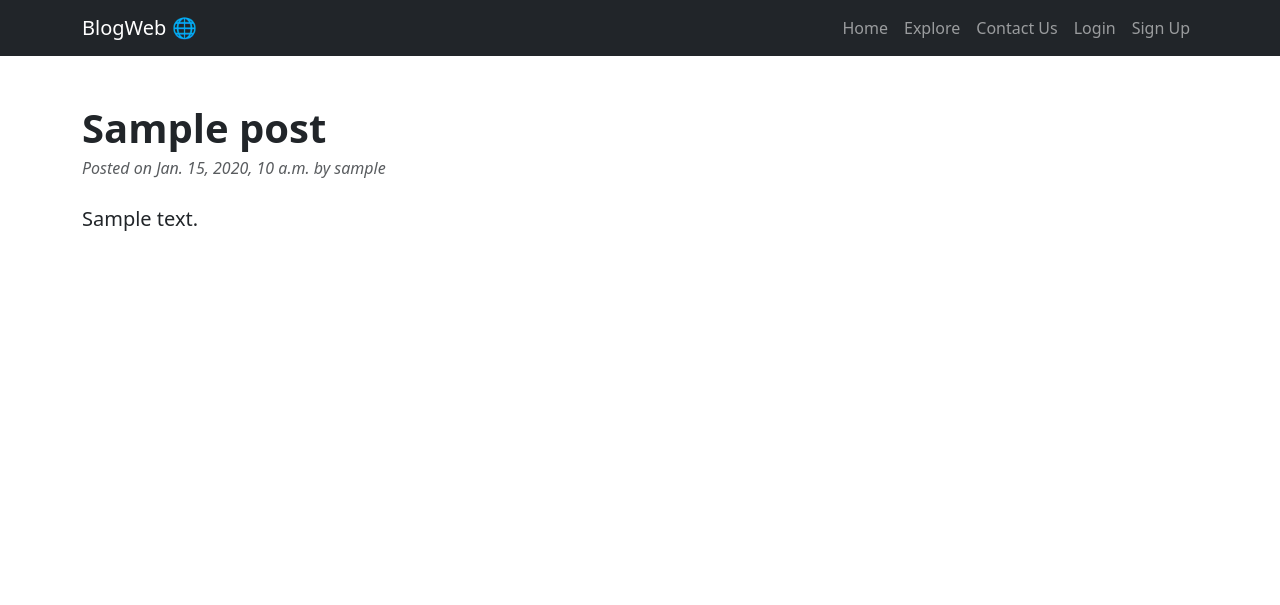
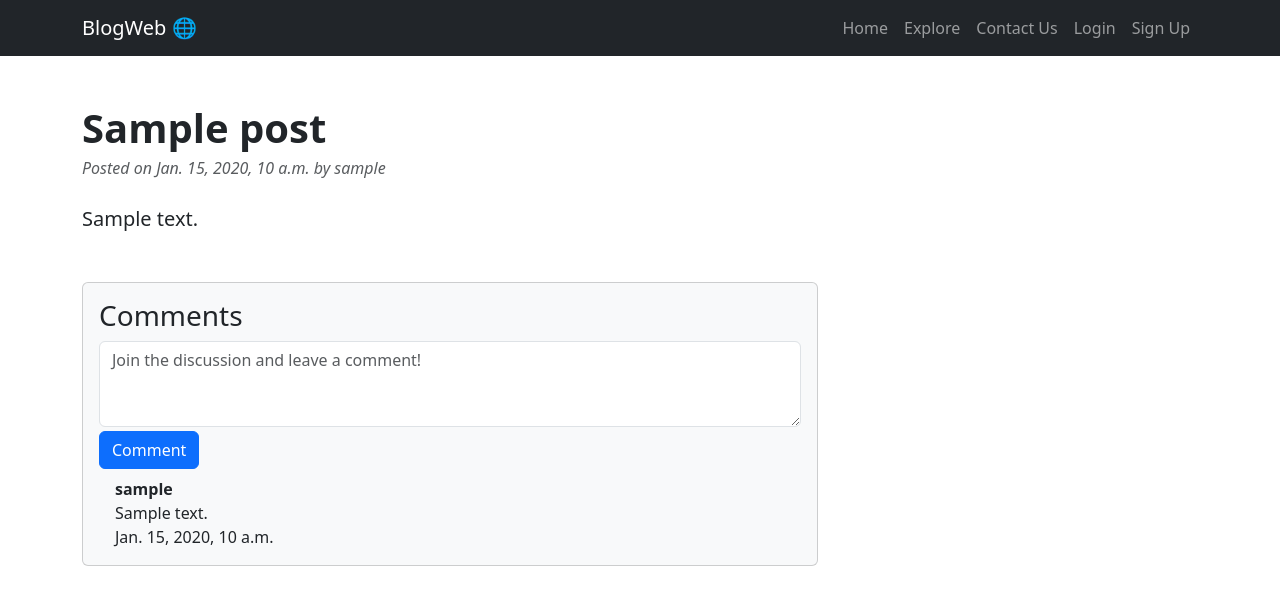
Before and after one commit to bytesiddhant22/BlogWeb, a Django app: a page that uses templates/post.html in a window 1280 px wide. Shown: the top 605 px of the page. Run offline with Django 5.2, Linux system fonts and the light colour scheme; tables that the repository leaves empty hold one stand-in row (values such as "Sample post").

Commit message:
Comment feature added

```diff
--- a/blog/models.py
+++ b/blog/models.py
@@ -21,3 +21,12 @@ class Post(models.Model):
 
     def __str__(self):
         return str(self.title + " by " + self.author)
+
+class Comment(models.Model):
+    post = models.ForeignKey(Post , on_delete=models.CASCADE , related_name='comments')
+    author = models.ForeignKey(User , on_delete=models.CASCADE , related_name='comments')
+    content = models.TextField()
+    created_at = models.DateTimeField(auto_now_add=True)
+
+    def __str__(self):
+        return f"Comment by {self.author.name} on {self.post.title}"
--- a/blog/views.py
+++ b/blog/views.py
@@ -1,7 +1,7 @@
 from django.shortcuts import render , redirect , get_object_or_404
 from django.http import HttpResponseForbidden
 from django.contrib.auth.decorators import login_required
-from .models import Post
+from .models import Post , Comment
 from django.utils import timezone
 from django.utils.text import slugify
 from django.contrib import messages
@@ -10,7 +10,19 @@ from .utils import unique_slugify
 
 def blogpost(request , slug):
     post = get_object_or_404(Post , slug=slug)
-    return render(request , 'post.html' , {'post':post})
+    if request.method == 'POST':
+        commentdata = request.POST['comment']
+
+        if commentdata:
+            Comment.objects.create(
+                author=request.user,
+                post=post,
+                content=commentdata
+            )
+            return redirect('blogpost', slug=post.slug)
+    else:
+        comments = post.comments.all()
+        return render(request , 'post.html' , {'post':post , 'comments':comments})
 
 def createPost(request):
     if request.method == "POST":
--- a/templates/post.html
+++ b/templates/post.html
@@ -21,6 +21,36 @@
                 <section class="mb-5">
                     <p class="fs-5 mb-4">{{post.content}}</p>
                 </section>
+
+
+
+
+                    <!-- Comments section-->
+                    <section class="mb-5">
+                        <div class="card bg-light">
+                            <div class="card-body">
+                                <h3>Comments </h3>
+                                <form method="post" action="/post/{{post.slug}}" class="mb-2">
+                                    {% csrf_token %}<textarea class="form-control" name="comment" rows="3" placeholder="Join the discussion and leave a comment!"></textarea>
+                                    <button class="btn btn-primary mt-1" type="submit">Comment</button>
+
+                                </form>
+
+                                <!-- Single comment-->
+                                 {% for comment in comments %}
+                                <div class="d-flex">
+                                    <div class="ms-3">
+                                        <div class="fw-bold">{{comment.author}}</div>
+                                        {{comment.content}}<br>
+                                        {{comment.created_at}}                                    </div>
+                                </div>
+                                {% empty %}
+                                <h3>No comments</h3>
+                                {% endfor %}
+                            </div>
+                        </div>
+                    </section>
+
             </article>
         </div>
     </div>
--- a/templates/yourpost.html
+++ b/templates/yourpost.html
@@ -15,6 +15,7 @@
             <p>Created at : {{post.created}}</p>
             <a href="/editpost/{{post.slug}}" class="btn btn-info">Edit</a>
             <a href="/deletepost/{{post.slug}}" class="btn btn-danger" >Delete</a>
+            <a href="/post/{{post.slug}}" class="btn btn-primary">View</a>
           </div>
           {% empty %}
           <p>No post found</p>
```
Also changed, not shown: blog/migrations/0002_comment.py (added).
